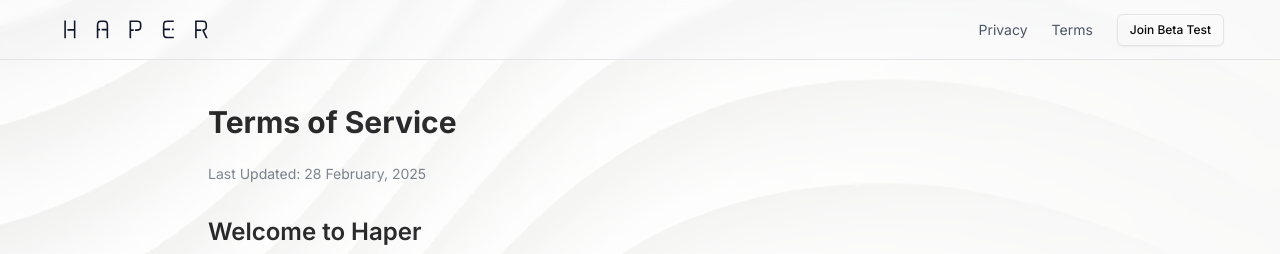
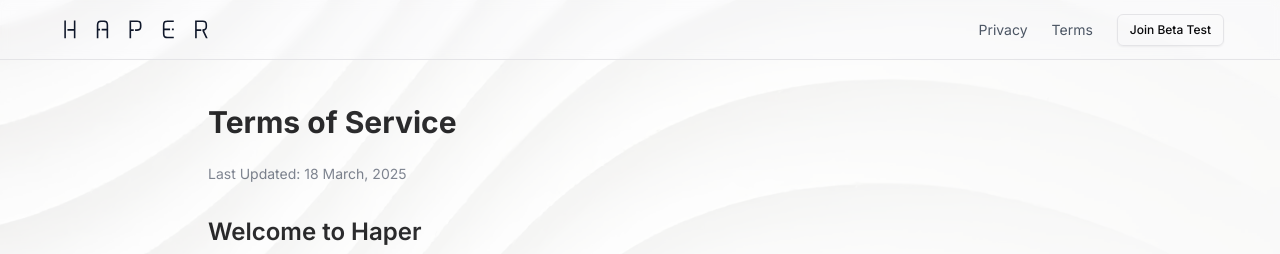
Before and after one commit to Haper-IO/haper-web, a Next.js app: page /terms in a window 1280 px wide. Shown: the top 254 px of the page. Built offline with nearby package versions, Linux system fonts and the light colour scheme.

Commit message:
updated terms page

```diff
--- a/src/app/terms/page.tsx
+++ b/src/app/terms/page.tsx
@@ -14,7 +14,7 @@
           <h1 className="text-3xl font-bold mb-6">Terms of Service</h1>
 
           <div className="prose prose-slate max-w-none">
-            <p className="text-sm text-gray-500 mb-8">Last Updated: 28 February, 2025</p>
+            <p className="text-sm text-gray-500 mb-8">Last Updated: 18 March, 2025</p>
 
             <h2 className="text-2xl font-semibold mt-8 mb-4">Welcome to Haper</h2>
             <p>
```
